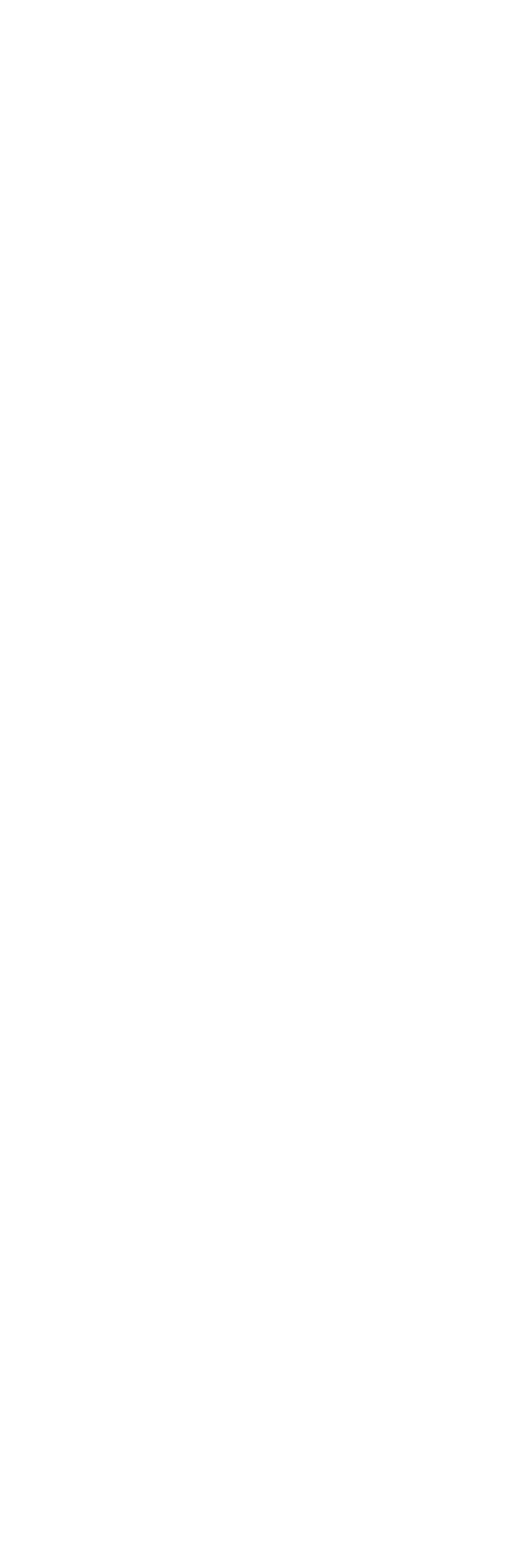
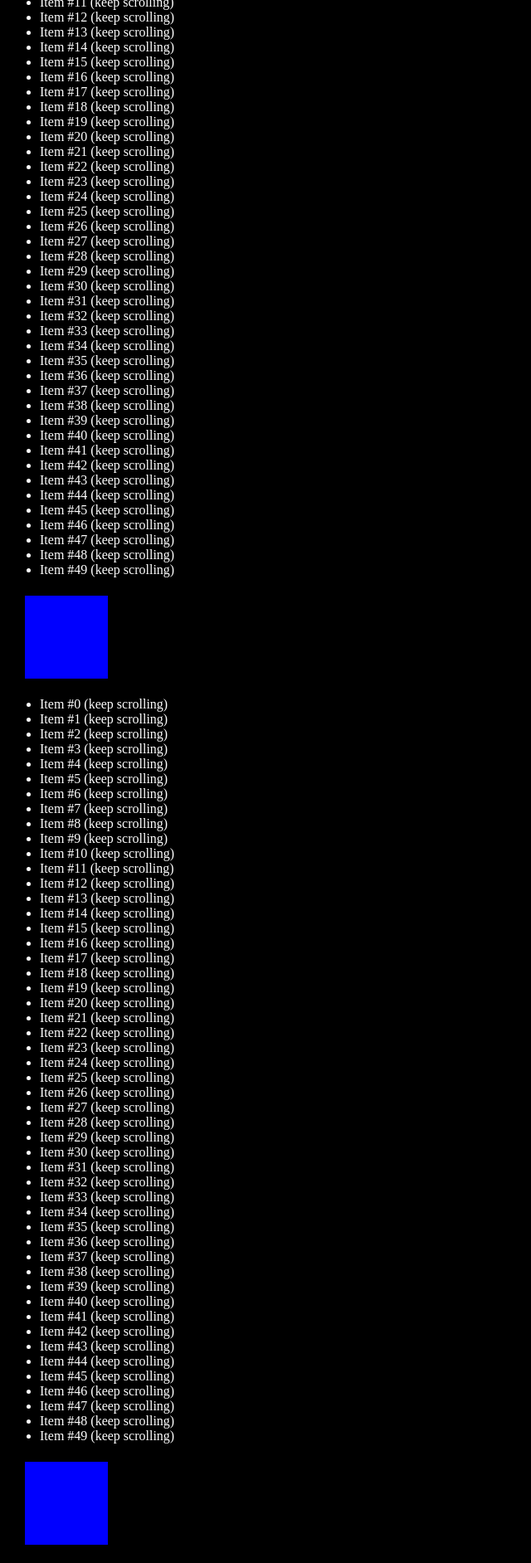
Before and after one commit to Carefree-happy/s-react, a React (Create React App) app: page / in a window 1280 px wide. Shown: the part 220-2104 px from the top of the page at 83% size, without its empty margins (0-640 px from the left). Before the commit the page ends 800 px from the top, so only its background shows below. Built offline with nearby package versions, Linux system fonts and the light colour scheme.

Commit message:
useEffect: 跟踪元素可见性

```diff
--- a/src/HookTest/UseExampleTest.js
+++ b/src/HookTest/UseExampleTest.js
@@ -4,29 +4,56 @@
     const [show, setShow] = useState(false);
     return (
         <>
-            <button onClick={() => setShow(!show)}>
-                {show ? "close" : "open"} dialog
-            </button>
-            <ModalDialog isOpen={show}>
-                Hello, Here!
-                <br/>
-                <button onClick={() => {setShow(false)}}>close dialog</button>
-            </ModalDialog>
+            <LongSection />
+            <Box />
+            <LongSection />
+            <Box />
+            <LongSection />
         </>
     );
 }
 
-function ModalDialog({ isOpen, children }) {
-    const ref = useRef();
+function LongSection() {
+    const items = [];
+    for (let i = 0; i < 50; i++) {
+        items.push(<li key={i}>Item #{i} (keep scrolling)</li>);
+    }
+    return <ul>{items}</ul>;
+}
+
+function Box() {
+    const ref = useRef(null);
 
     useEffect(() => {
-        if(!isOpen) return;
-        const dialog = ref.current;
-        dialog.showModal();
+        const div = ref.current;
+        const observer = new IntersectionObserver((entries) => {
+            const entry = entries[0];
+            if (entry.isIntersecting) {
+                document.body.style.backgroundColor = "black";
+                document.body.style.color = "white";
+            } else {
+                document.body.style.backgroundColor = "white";
+                document.body.style.color = "black";
+            }
+        });
+        observer.observe(div, {
+            threshold: 1.0,
+        });
         return () => {
-            dialog.close();
+            observer.disconnect();
         };
-    }, [isOpen])
+    }, []);
 
-    return <dialog ref={ref}>{children}</dialog>
+    return (
+        <div
+            ref={ref}
+            style={{
+                margin: 20,
+                height: 100,
+                width: 100,
+                border: "2px solid black",
+                backgroundColor: "blue",
+            }}
+        />
+    );
 }
```
